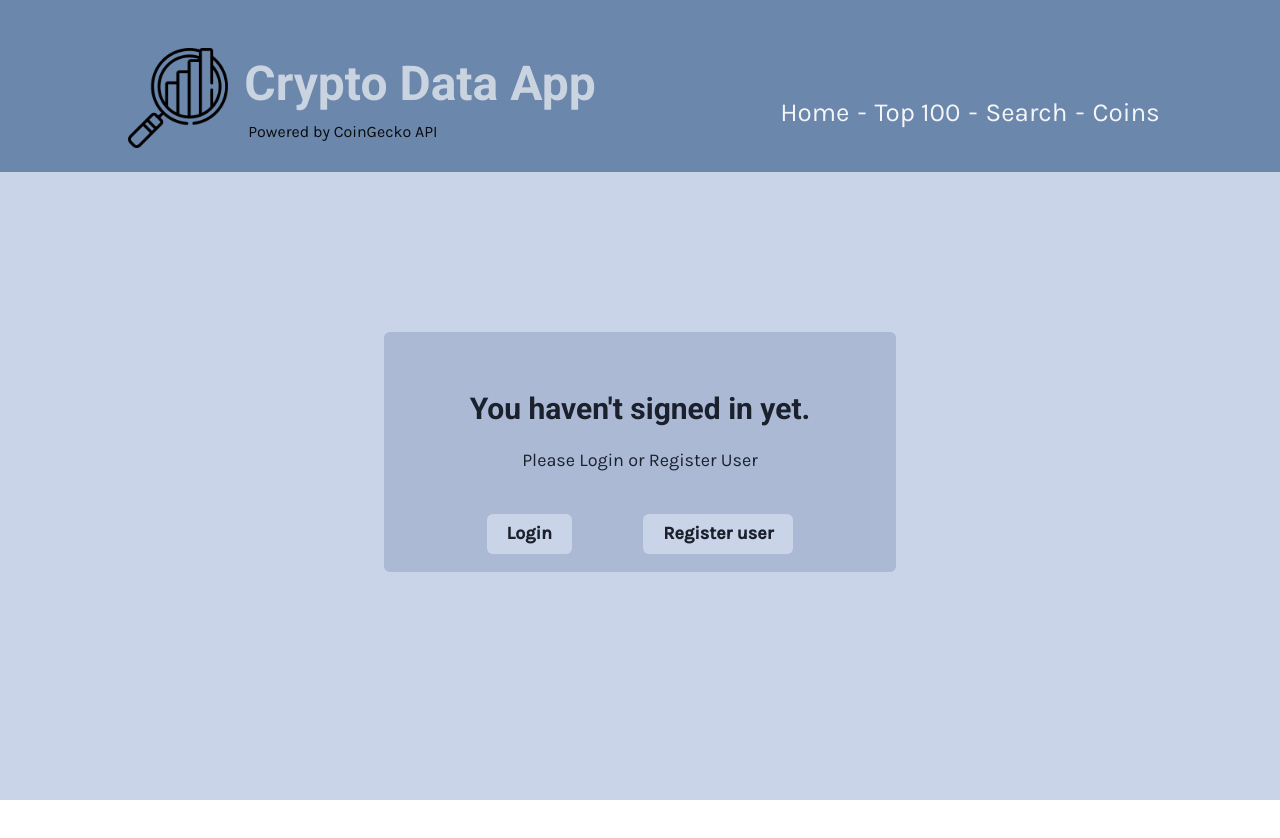
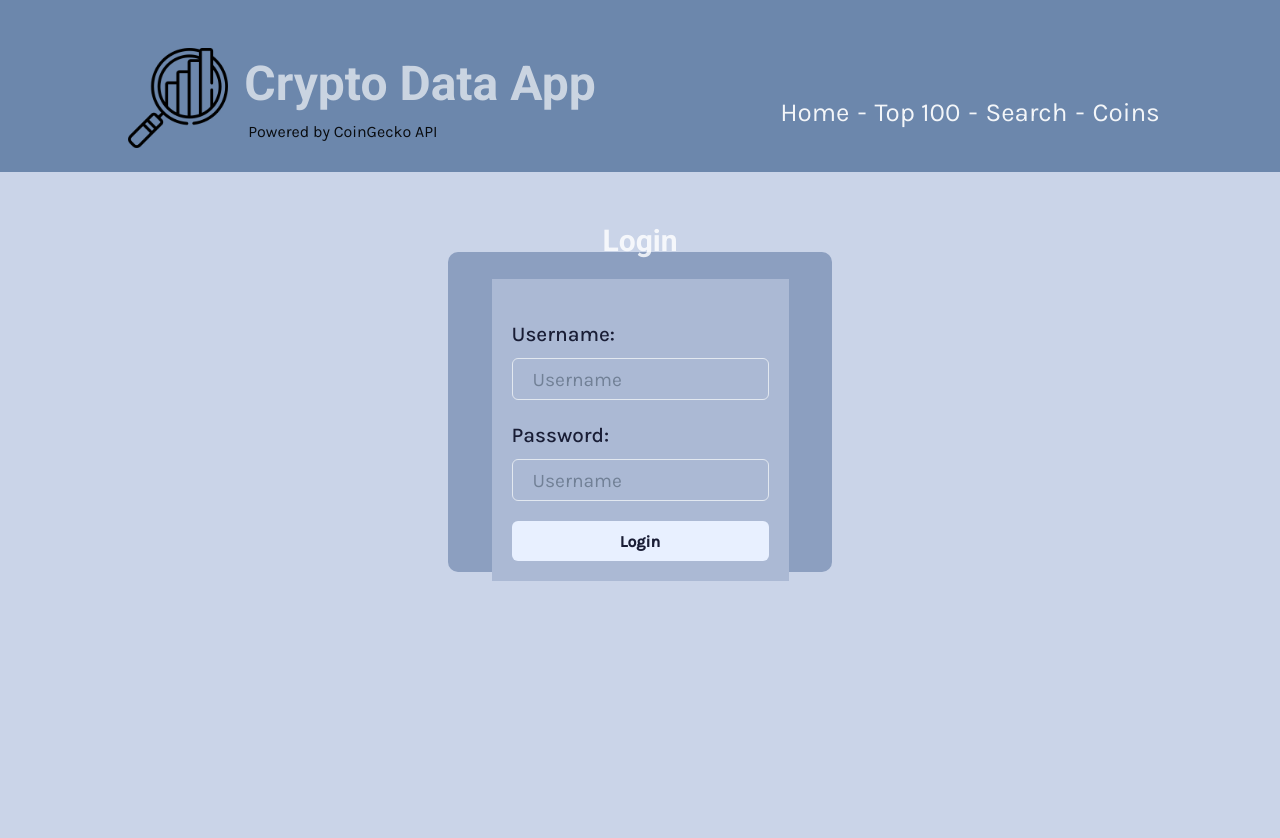
Before and after one commit to vivaldev/deploydable_crypto-data-app, a React (Vite) app: page / in a window 1280 px wide. Shown: the top 838 px of the page. Built offline with nearby package versions, Linux system fonts and the light colour scheme; no server answers.

Commit message:
Dummy login added

```diff
--- a/package.json
+++ b/package.json
@@ -13,7 +13,9 @@
     "@chakra-ui/react": "^2.3.7",
     "@emotion/react": "^11.10.5",
     "@emotion/styled": "^11.10.5",
+    "@fontsource/inter": "^4.5.14",
     "@fontsource/karla": "^4.5.10",
+    "@fontsource/lora": "^4.5.12",
     "@fontsource/roboto": "^4.5.8",
     "axios": "^1.1.3",
     "framer-motion": "^7.6.5",
--- a/src/App.jsx
+++ b/src/App.jsx
@@ -4,16 +4,19 @@ import { useState, useEffect } from "react";
 import Header from "./components/Header";
 import Home from "./pages/Home";
 import Top100 from "./pages/Top100";
+import LoginUser from "./features/LoginUser";
 
 import Coins from "./pages/Coins";
 import SearchResults from "./pages/SeacrhResults";
 
 import { BrowserRouter, Routes, Route } from "react-router-dom";
+import LandingPage from "./pages/LandingPage";
 
 const App = () => {
   const [data, setData] = useState([]);
   const [loading, setLoading] = useState(true);
   const [error, setError] = useState(null);
+  const [isRegistered, setIsRegistered] = useState(false);
 
   //  xreate useEffect hook to fetch data from API
   // uSE ASYNN/AWAIT
@@ -35,12 +38,25 @@ const App = () => {
     fetchData();
   }, []);
 
+  function toggleRegisterUser() {
+    setIsRegistered(true);
+  }
+
   return (
     <div className="App">
       <BrowserRouter>
         <Header />
         <Routes>
-          <Route path="/" element={<Home data={data} />} />
+          {isRegistered ? (
+            <Route path="/" element={<Home data={data} />} />
+          ) : (
+            <Route
+              path="/"
+              element={<LoginUser toggleRegisterUser={toggleRegisterUser} />}
+            />
+          )}
+          <Route path="/landingpage" element={<LandingPage />} />
+
           <Route path="/top100" element={<Top100 data={data} />} />
           <Route path="/search" element={<SearchResults data={data} />} />
           <Route path="/coins" element={<Coins data={data} />} />
--- /dev/null
+++ b/src/features/LoginUser.jsx
@@ -0,0 +1,85 @@
+import React, { useState } from "react";
+import { Box, Flex, Heading, Text, Input, Button } from "@chakra-ui/react";
+
+function LoginUser({ toggleRegisterUser }) {
+  const [username, setUsername] = useState("");
+  const [password, setPassword] = useState("");
+
+  function loggingIn() {
+    console.log(username, password);
+  }
+
+  return (
+    <Box>
+      <Flex w="100%" h="100vh" justify="center" mt="10vh">
+        <Box bg="brand.300" w="30vw" h="40vh" borderRadius={10}>
+          <Flex
+            justify="center"
+            align="center"
+            w="100%"
+            h="40vh"
+            direction="column"
+          >
+            <Heading as="h3" size="lg" color="whiteAlpha.800">
+              Login
+            </Heading>
+            <Flex m={5} bg="brand.200">
+              <Box borderRadius={10} p={5}>
+                <Flex direction="column">
+                  <Text
+                    fontFamily="Karla"
+                    fontSize="1.3rem"
+                    fontWeight={500}
+                    mt="5"
+                    color="brand.800"
+                  >
+                    Username:
+                  </Text>
+                  <Input
+                    placeholder="Username"
+                    w="100%"
+                    mt={2}
+                    p={5}
+                    fontSize="1.2rem"
+                    onChange={(e) => setUsername(e.target.value)}
+                  />
+                </Flex>
+                <Flex direction="column">
+                  <Text
+                    fontSize="1.3rem"
+                    fontWeight={500}
+                    mt="5"
+                    color="brand.800"
+                  >
+                    Password:
+                  </Text>
+                  <Input
+                    placeholder="Username"
+                    w="100%"
+                    mt={2}
+                    p={5}
+                    fontSize="1.2rem"
+                    onChange={(e) => setPassword(e.target.value)}
+                  />
+                  <Button
+                    bg="brand.50"
+                    color="brand.800"
+                    mt={5}
+                    onClick={() => {
+                      loggingIn();
+                      toggleRegisterUser();
+                    }}
+                  >
+                    Login
+                  </Button>
+                </Flex>
+              </Box>
+            </Flex>
+          </Flex>
+        </Box>
+      </Flex>
+    </Box>
+  );
+}
+
+export default LoginUser;
--- /dev/null
+++ b/src/features/RegisterUser.jsx
@@ -0,0 +1,7 @@
+import React from "react";
+
+function RegisterUser() {
+  return <div>RegisterUser</div>;
+}
+
+export default RegisterUser;
--- a/src/main.jsx
+++ b/src/main.jsx
@@ -28,7 +28,7 @@ const theme = extendTheme({
 ReactDOM.createRoot(document.getElementById("root")).render(
   <React.StrictMode>
     <ChakraProvider theme={theme}>
-      <Box h="100vh" bg="brand.100">
+      <Box h="auto" bg="brand.100">
         <App />
       </Box>
     </ChakraProvider>
--- a/src/pages/Home.jsx
+++ b/src/pages/Home.jsx
@@ -1,4 +1,6 @@
-import React from "react";
+import React, { useState } from "react";
+import RegisterUser from "../features/RegisterUser";
+import LoginUser from "../features/LoginUser";
 
 import {
   Heading,
@@ -7,17 +9,20 @@ import {
   Flex,
   Button,
   Stack,
-  Drawer,
   Input,
 } from "@chakra-ui/react";
+
 import { useDisclosure } from "@chakra-ui/react";
 
 function Home({ data }) {
+  const [registerUser, setRegisterUser] = useState(false);
+  const [loginUser, setLoginUser] = useState(false);
+
   return (
     <Box>
       <Flex w="100%" h="100vh" justify="center">
         {/* LOGIN NOTICE BOX */}
-
+        {!registerUser && !loginUser && (
           <Box bg="brand.200" w="40%" h="30vh" p="5" borderRadius="md" mt={40}>
             <Flex
               justify="center"
@@ -33,15 +38,32 @@ function Home({ data }) {
                 Please Login or Register User
               </Text>
               <Flex mt={10} justify="space-between" w="65%">
-              <Button bg="brand.100" p={5} fontSize="lg">
+                <Button
+                  bg="brand.100"
+                  p={5}
+                  fontSize="lg"
+                  onClick={() => setLoginUser(true)}
+                >
                   Login
                 </Button>
-              <Button bg="brand.100" p={5} fontSize="lg">
+                <Button
+                  onClick={() => setRegisterUser((prev) => !prev)}
+                  bg="brand.100"
+                  p={5}
+                  fontSize="lg"
+                >
                   Register user
                 </Button>
               </Flex>
             </Flex>
           </Box>
+        )}
+
+        {/* NOTICE BOX ENDS */}
+
+        {/* REGISTER USER DRAWER */}
+        {registerUser && <RegisterUser />}
+        {loginUser && <LoginUser />}
       </Flex>
     </Box>
   );
--- /dev/null
+++ b/src/pages/LandingPage.jsx
@@ -0,0 +1,8 @@
+import React from "react";
+import { Heading } from "@chakra-ui/react";
+
+function LandingPage() {
+  return <Heading>Landing Page</Heading>;
+}
+
+export default LandingPage;
--- a/src/pages/Top100.jsx
+++ b/src/pages/Top100.jsx
@@ -29,29 +29,46 @@ function Top100({ data }) {
       >
         Top-100 Cryptocurrencies by Market Capitalization
       </Heading>
-      <Flex direction="column" align="center" justify="center" minH="100vh">
-        <TableContainer mt={10}>
+      <Flex
+        direction="column"
+        align="center"
+        justify="center"
+        w="100%"
+        minH="100vh"
+      >
+        <TableContainer mt={10} bg="brand.200">
           <Table colorScheme={"gray"} variant="striped">
             <TableCaption>Top 100 Cryptocurrencies</TableCaption>
             <Thead>
               <Tr>
-                <Th>Rank</Th>
-                <Th>Name</Th>
-                <Th>Symbol</Th>
-                <Th>Price</Th>
-                <Th>Market Cap</Th>
-                <Th>24h Change</Th>
+                <Th fontSize={16}>Rank</Th>
+                <Th fontSize={16}>Name</Th>
+                <Th fontSize={16}>Symbol</Th>
+                <Th fontSize={16}>Price</Th>
+                <Th fontSize={16}>Market Cap</Th>
+                <Th fontSize={16}>24h Change</Th>
               </Tr>
             </Thead>
             <Tbody>
               {data.map((coin) => (
-                <Tr key={coin.id} fontSize={"lg"}>
-                  <Td>{coin.market_cap_rank}</Td>
-                  <Td>{coin.name}</Td>
-                  <Td>{coin.symbol.toUpperCase()}</Td>
-                  <Td>${coin.current_price.toLocaleString()}</Td>
-                  <Td>${coin.market_cap.toLocaleString()}</Td>
-                  <Td>{coin.price_change_percentage_24h.toFixed(2)} %</Td>
+                <Tr key={coin.id} fontSize={"lg"} fontWeight={500}>
+                  <Td fontSize={20}>{coin.market_cap_rank}</Td>
+
+                  <Td fontSize={20} fontWeight={500}>
+                    {coin.name}
+                  </Td>
+                  <Td fontSize={20} fontFamily="Inter" fontWeight={500}>
+                    {coin.symbol.toUpperCase()}
+                  </Td>
+                  <Td fontSize={20} fontFamily="Inter" fontWeight={500}>
+                    ${coin.current_price.toLocaleString()}
+                  </Td>
+                  <Td fontSize={20} fontFamily="Inter" fontWeight={500}>
+                    ${coin.market_cap.toLocaleString()}
+                  </Td>
+                  <Td fontSize={22} fontWeight={500}>
+                    {coin.price_change_percentage_24h.toFixed(2)} %
+                  </Td>
                 </Tr>
               ))}
             </Tbody>
```
Also changed, not shown: 1 other file (tests, documents, lock files or other folders). Lines whose indentation alone changed are shown as unchanged.
